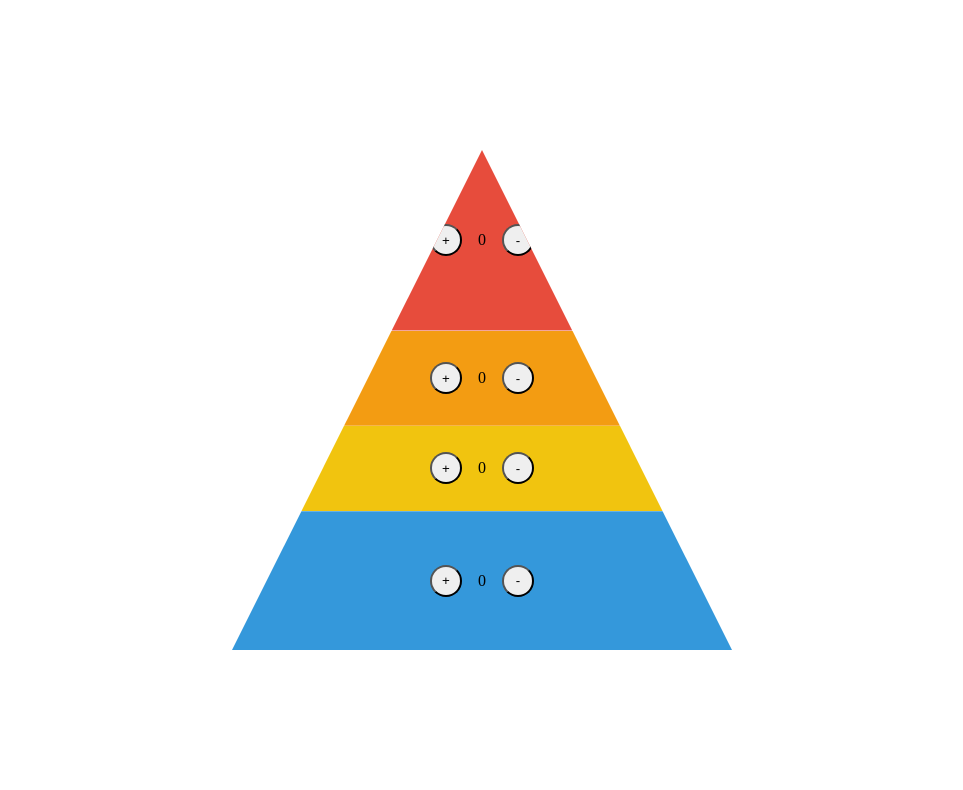
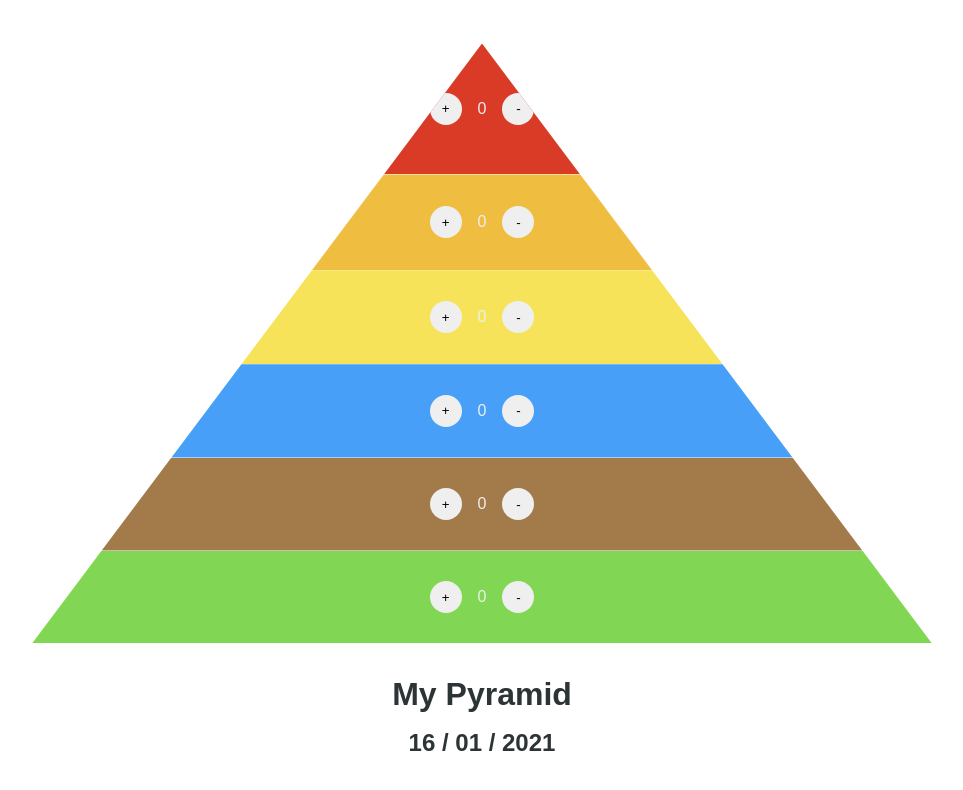
Before and after one commit to InferNovac/food-pyramid, a website built with webpack: page src/index.html in a window 1280 px wide. Shown: the whole page, without its empty margins (158-1121 px from the left). Built offline with nearby package versions, Linux system fonts and the light colour scheme.

Commit message:
Finished refactoring

```diff
--- a/src/css/style.css
+++ b/src/css/style.css
@@ -8,16 +8,41 @@
 }
 
 body {
+    color: #ecf0f1;
     display: flex;
     height: 100vh;
     align-items: center;
     box-sizing: border-box;
     justify-content: center;
+    font-family: sans-serif;
+}
+
+button {
+    transition: 0.2s background-color ease-in-out;
+    width: 2rem;
+    height: 2rem;
+    cursor: pointer;
+    margin-left: 1rem;
+    margin-right: 1rem;
+    border-radius: 50%;
+    border: none;
 }
 
 #pyramid {
-    width: 500px;
-    height: 500px;
+    width: 900px;
+    height: 600px;
+}
+
+#pyramid-name {
+    color: #2d3436;
+    margin-top: 2rem;
+    text-align: center;
+}
+
+#pyramid-date {
+    color: #2d3436;
+    margin-top: 1rem;
+    text-align: center;
 }
 
 .pyramid-part {
@@ -25,14 +50,18 @@ body {
     margin-left: auto;
     margin-right: auto;
     align-items: center;
-    background-color: red;
     justify-content: center;
 }
 
-button {
-    width: 2rem;
-    height: 2rem;
-    margin-left: 1rem;
-    margin-right: 1rem;
-    border-radius: 50%;
+.add:active,
+.minus:active {
+    transition: 0.2s background-color ease-in-out;
 }
+
+.add:active {
+    background-color: #2ecc71;
+}
+
+.minus:active {
+    background-color: #e74c3c;
+}
--- a/src/index.html
+++ b/src/index.html
@@ -5,6 +5,10 @@
         <title>Nutrix</title>
     </head>
     <body>
-        <div id="pyramid"></div>
+        <div>
+            <div id="pyramid"></div>
+            <h1 id="pyramid-name">My Pyramid</h1>
+            <h2 id="pyramid-date"></h2>
+        </div>
     </body>
 </html>
--- a/src/javascript/components/Constant.js
+++ b/src/javascript/components/Constant.js
@@ -1,21 +1,4 @@
 export const COLORS = ["#e74c3c", "#f39c12", "#f1c40f", "#3498db", "#27ae60"];
-
-export const TRAPEZOID = (top, bottom) => {
-    const topOffset = (100 - top) / 2;
-    const bottomOffset = (100 - bottom) / 2;
-    console.log(topOffset);
-    console.log(bottomOffset);
-    const topRule =
-        topOffset === 0 ? "50% 0" : `${topOffset}% 0%, ${100 - topOffset}% 0%`;
-
-    const bottomRule = `${100 - bottomOffset}% 100%, ${bottomOffset}% 100%`;
-
-    return `polygon(${topRule}, ${bottomRule});`;
-};
-
-export const BUTTON = (initalValue) => {
-    const button = document.createElement("button");
-    button.innerText = initalValue;
-    button.classList.add("button");
-    return button;
-};
+export const PYRAMID = document.getElementById("pyramid");
+export const PYRAMID_NAME = document.getElementById("pyramid-name");
+export const PYRAMID_DATE = document.getElementById("pyramid-date");
--- a/src/javascript/components/FoodPyramid.js
+++ b/src/javascript/components/FoodPyramid.js
@@ -1,4 +1,13 @@
-import { TRAPEZOID } from "./Constant";
+const pyramidLevel = (top, bottom) => {
+    const topOffset = (100 - top) / 2;
+    const bottomOffset = (100 - bottom) / 2;
+    const topRule =
+        topOffset === 0 ? "50% 0" : `${topOffset}% 0%, ${100 - topOffset}% 0%`;
+
+    const bottomRule = `${100 - bottomOffset}% 100%, ${bottomOffset}% 100%`;
+
+    return `polygon(${topRule}, ${bottomRule});`;
+};
 
 const calculateSections = (blocks) => {
     const totalArea = blocks.reduce((total, food) => total + food.value, 0);
@@ -9,7 +18,7 @@ const calculateSections = (blocks) => {
         const areaRatio = areaSum / totalArea;
         const sizeCoefficent = Math.sqrt(areaRatio);
         const sliceHeight = sizeCoefficent - previousSizeCoefficent;
-        const path = TRAPEZOID(
+        const path = pyramidLevel(
             previousSizeCoefficent * 100,
             sizeCoefficent * 100
         );
@@ -18,6 +27,7 @@ const calculateSections = (blocks) => {
             title: food.title,
             style: `
             width: 100%;
+            shape-outside: ${path};
             clip-path: ${path};
             height: ${sliceHeight * 100}%;
             background-color: ${food.color};
@@ -46,6 +56,8 @@ const intakeUI = (id) => {
     const increase = document.createElement("button");
     const intake = document.createElement("div");
     const decrease = document.createElement("button");
+    increase.classList.add("add");
+    decrease.classList.add("minus");
     intake.setAttribute("id", intakeId);
     intake.classList.add("space-between");
     increase.textContent = "+";
@@ -64,7 +76,7 @@ export const constructPyramid = (blocks) => {
         foodBlock.style = block.style;
         foodBlock.classList.add("pyramid-part");
         const UI = intakeUI(index);
-        UI.map((element) => {
+        UI.forEach((element) => {
             foodBlock.appendChild(element);
         });
         return foodBlock;
--- /dev/null
+++ b/src/javascript/components/PyramidDate.js
@@ -0,0 +1,8 @@
+export const addDate = (element) => {
+    const day = new Date().getDate();
+    const month = new Date().getMonth() + 1;
+    const year = new Date().getUTCFullYear();
+    element.innerText = `${day} / ${
+        month < 10 ? "0" + month : month
+    } / ${year}`;
+};
--- /dev/null
+++ b/src/javascript/components/PyramidName.js
@@ -0,0 +1,6 @@
+export const addName = (element) => {
+    element.addEventListener("click", () => {
+        const name = prompt("What would you like to name your food pyramid ?");
+        element.innerText = name;
+    });
+};
--- a/src/javascript/main.js
+++ b/src/javascript/main.js
@@ -1,16 +1,23 @@
 import "../css/style.css";
+import { PYRAMID, PYRAMID_DATE, PYRAMID_NAME } from "./components/Constant";
 import { constructPyramid } from "./components/FoodPyramid";
-
-const container = document.getElementById("pyramid");
+import { addName } from "./components/PyramidName";
+import { addDate } from "./components/PyramidDate";
 
 const blocks = [
-    { value: 3, title: "Grains", color: "#e74c3c" },
-    { value: 4, title: "Fruit & Vegetables", color: "#f39c12" },
-    { value: 5, title: "Diary & Meat", color: "#f1c40f" },
-    { value: 11, title: "Grass, Oil & Sweets", color: "#3498db" },
+    { value: 1, title: "Grains", color: "#da3b26" },
+    { value: 2, title: "Fruit & Vegetables", color: "#efbd40" },
+    { value: 3, title: "Diary & Meat", color: "#f6e359" },
+    { value: 4, title: "Grass, Oil & Sweets", color: "#479ff8" },
+    { value: 5, title: "Grass, Oil & Sweets", color: "#a37b4b" },
+    { value: 6, title: "Grass, Oil & Sweets", color: "#81d653" },
 ];
 
-const pyramid = constructPyramid([...blocks]);
-pyramid.map((foodBlock) => {
-    container.appendChild(foodBlock);
+const pyramid = constructPyramid(blocks);
+
+pyramid.forEach((foodBlock) => {
+    PYRAMID.appendChild(foodBlock);
 });
+
+addName(PYRAMID_NAME);
+addDate(PYRAMID_DATE);
```
